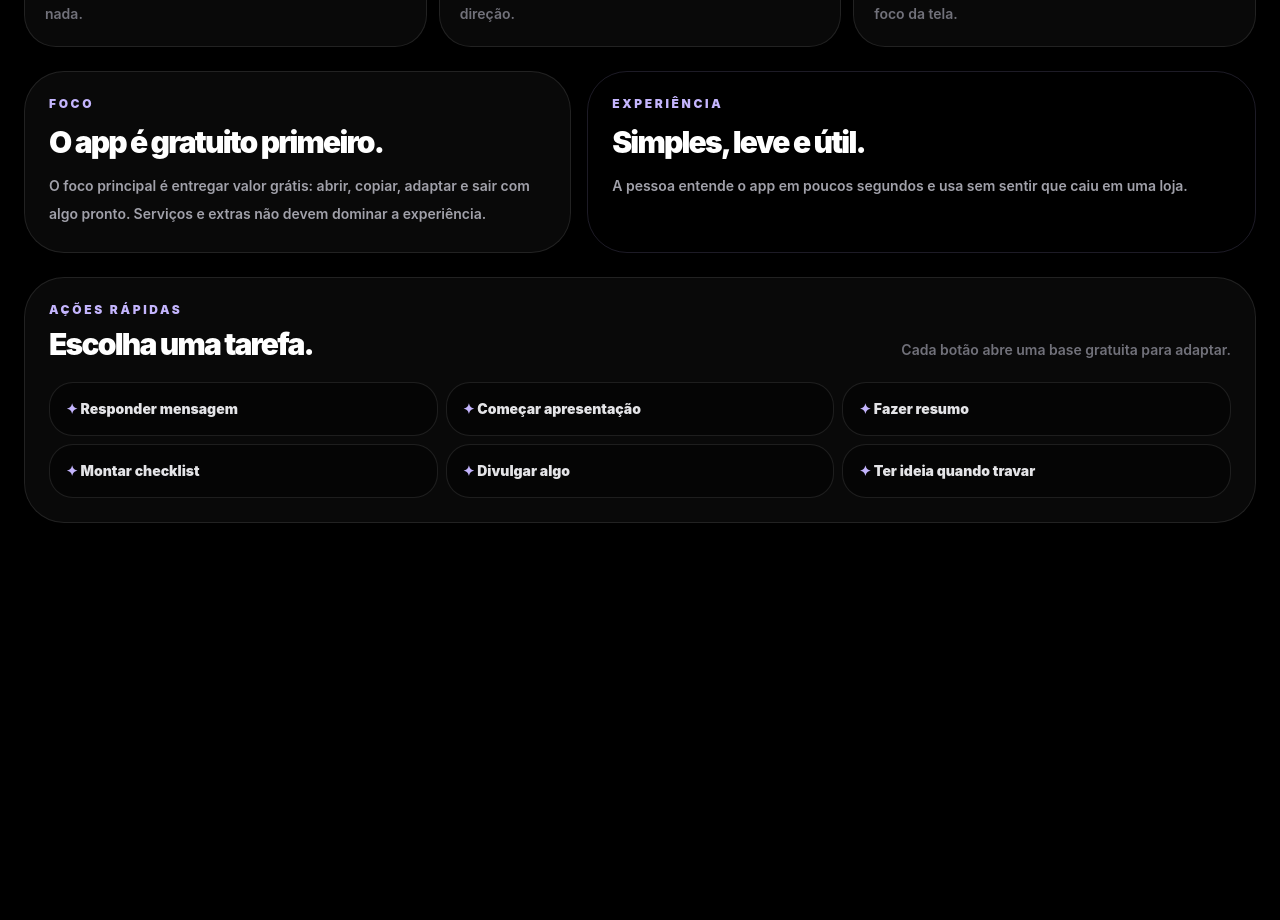
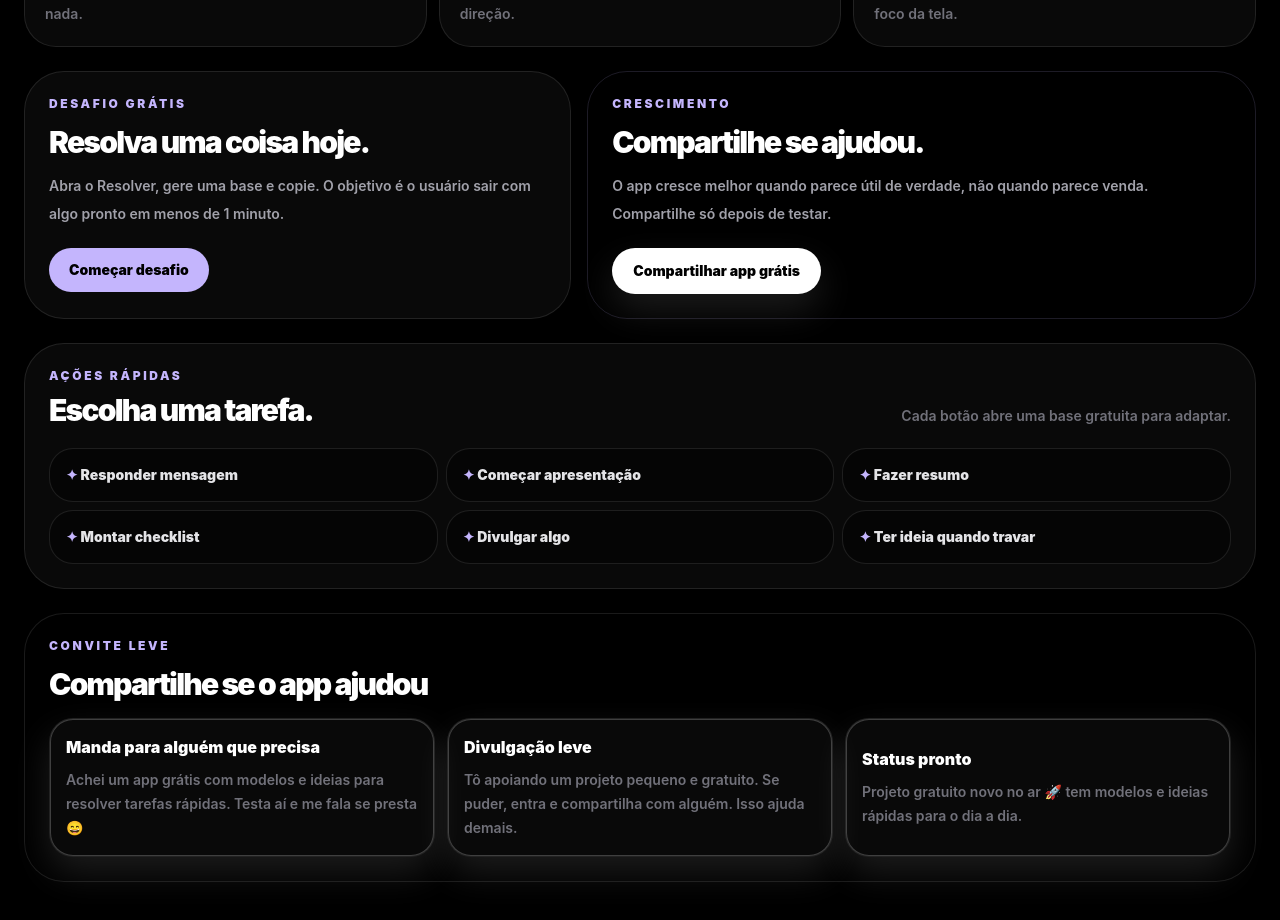
Before and after one commit to thiagodouglas19t-lang/Thklayus-hub, a React (Vite) app: page / in a window 1280 px wide. Shown: the part 860-1780 px from the top of the page. Before the commit the page ends 1447 px from the top, so only its background shows below. Built offline with nearby package versions, Linux system fonts and the light colour scheme.

Commit message:
Adiciona crescimento gratuito e CTA de compartilhamento

```diff
--- a/src/pages/Home.tsx
+++ b/src/pages/Home.tsx
@@ -5,8 +5,23 @@ type HomeProps = {
   setPage: (page: Page) => void;
 };
 
+const shareText = "Achei um app grátis com modelos e ideias pra resolver tarefa, mensagem, resumo e apresentação. Testa aí: ";
+
 export default function Home({ setPage }: HomeProps) {
-  const { brand, home, navigation, services, models } = appConfig;
+  const { brand, home, navigation, services, models, freeArea } = appConfig;
+
+  async function shareApp() {
+    const url = window.location.href;
+    const text = `${shareText}${url}`;
+
+    if (navigator.share) {
+      await navigator.share({ title: brand.name, text, url });
+      return;
+    }
+
+    await navigator.clipboard.writeText(text);
+    alert("Texto de divulgação copiado!");
+  }
 
   return (
     <div className="space-y-6 pb-4">
@@ -80,15 +95,17 @@ export default function Home({ setPage }: HomeProps) {
 
       <section className="grid gap-4 lg:grid-cols-[0.9fr_1.1fr]">
         <article className="rounded-[2.5rem] border border-white/10 bg-white/[0.035] p-6">
-          <p className="text-xs font-black uppercase tracking-[0.22em] text-violet-300">Foco</p>
-          <h2 className="mt-3 text-3xl font-black tracking-[-0.06em] text-white">{home.powerTitle}</h2>
-          <p className="mt-3 text-sm font-semibold leading-7 text-zinc-400">{home.powerText}</p>
+          <p className="text-xs font-black uppercase tracking-[0.22em] text-violet-300">Desafio grátis</p>
+          <h2 className="mt-3 text-3xl font-black tracking-[-0.06em] text-white">Resolva uma coisa hoje.</h2>
+          <p className="mt-3 text-sm font-semibold leading-7 text-zinc-400">Abra o Resolver, gere uma base e copie. O objetivo é o usuário sair com algo pronto em menos de 1 minuto.</p>
+          <button onClick={() => setPage("resolver")} className="mt-5 rounded-2xl bg-violet-300 px-5 py-3 text-sm font-black text-black active:scale-95">Começar desafio</button>
         </article>
 
         <article className="rounded-[2.5rem] border border-violet-300/15 bg-[radial-gradient(circle_at_top_right,rgba(124,58,237,0.2),transparent_38%),rgba(255,255,255,0.035)] p-6">
-          <p className="text-xs font-black uppercase tracking-[0.22em] text-violet-300">Experiência</p>
-          <h2 className="mt-3 text-3xl font-black tracking-[-0.06em] text-white">{home.feelingTitle}</h2>
-          <p className="mt-3 text-sm font-semibold leading-7 text-zinc-400">{home.feelingText}</p>
+          <p className="text-xs font-black uppercase tracking-[0.22em] text-violet-300">Crescimento</p>
+          <h2 className="mt-3 text-3xl font-black tracking-[-0.06em] text-white">Compartilhe se ajudou.</h2>
+          <p className="mt-3 text-sm font-semibold leading-7 text-zinc-400">O app cresce melhor quando parece útil de verdade, não quando parece venda. Compartilhe só depois de testar.</p>
+          <button onClick={shareApp} className="mt-5 rounded-2xl border border-white/10 bg-white px-5 py-3 text-sm font-black text-black active:scale-95">Compartilhar app grátis</button>
         </article>
       </section>
 
@@ -114,6 +131,21 @@ export default function Home({ setPage }: HomeProps) {
         </div>
       </section>
 
+      {freeArea.sharing.enabled && (
+        <section className="rounded-[2.5rem] border border-white/10 bg-black/50 p-6">
+          <p className="text-xs font-black uppercase tracking-[0.22em] text-violet-300">{freeArea.sharing.eyebrow}</p>
+          <h2 className="mt-3 text-3xl font-black tracking-[-0.06em] text-white">{freeArea.sharing.title}</h2>
+          <div className="mt-4 grid gap-3 md:grid-cols-3">
+            {freeArea.sharing.messages.map((message) => (
+              <button key={message.title} onClick={() => navigator.clipboard.writeText(message.text)} className="rounded-2xl border border-white/10 bg-white/[0.035] p-4 text-left active:scale-[0.99]">
+                <p className="font-black text-white">{message.title}</p>
+                <p className="mt-2 text-sm font-semibold leading-6 text-zinc-500">{message.text}</p>
+              </button>
+            ))}
+          </div>
+        </section>
+      )}
+
       {services.enabled && (
         <section className="rounded-[2.5rem] border border-white/10 bg-black/50 p-6">
           <p className="text-xs font-black uppercase tracking-[0.22em] text-violet-300">Extra opcional</p>
```
